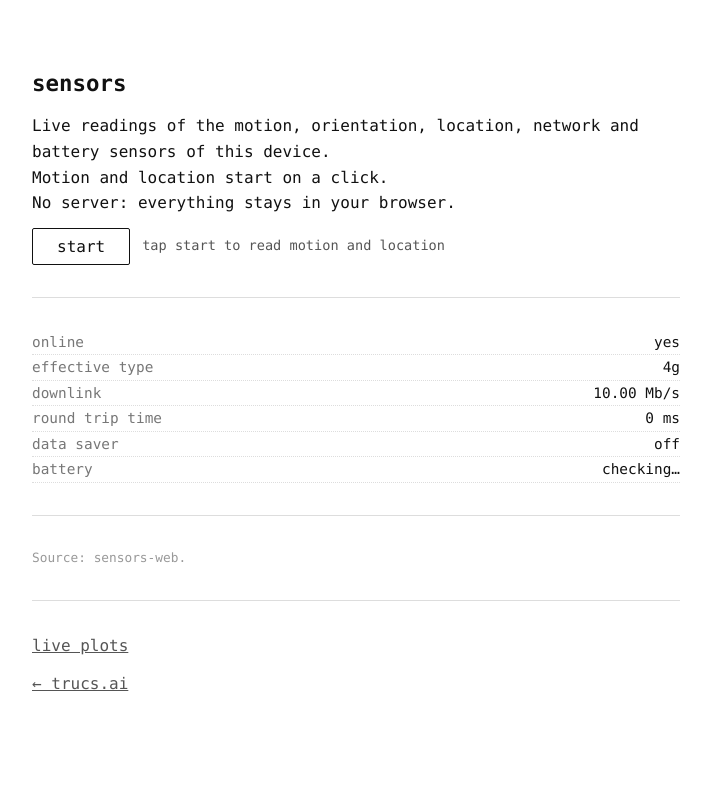
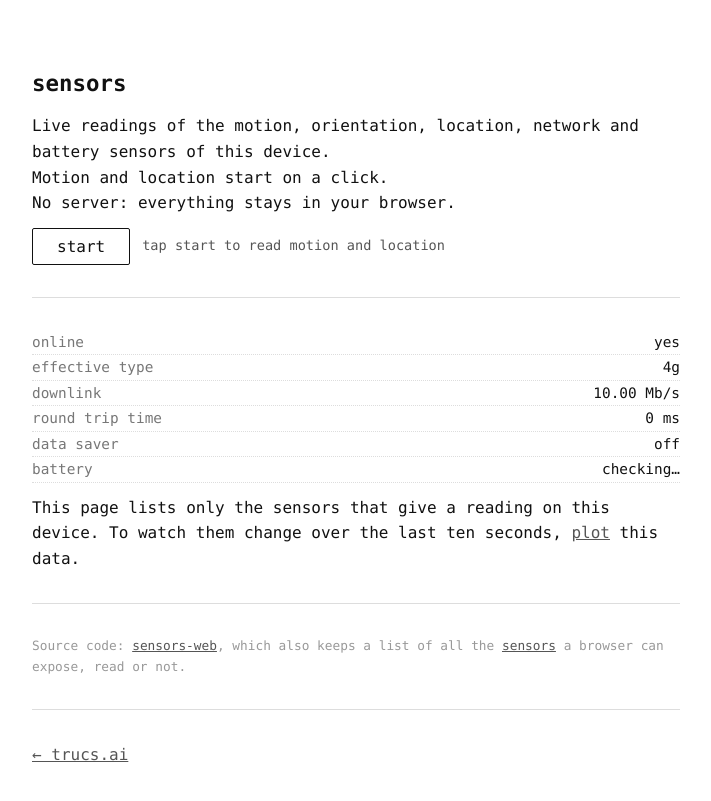
Before and after one commit to idle-intelligence/trucs.ai, a Jekyll site: the page sensors/index.html, which Jekyll copies as it is, in a window 1280 px wide. Shown: the top 801 px of the page, without its empty margins (284-995 px from the left). Built offline with Jekyll 4.4.1, drawn with Linux system fonts in a browser that asks for light colours.

Commit message:
sensors: 'plot this data' link with a line of explanation; plots page links back to the readings; source code and the full sensor list linked on both pages

```diff
--- a/sensors/index.html
+++ b/sensors/index.html
@@ -96,12 +96,18 @@
     <div id="network"></div>
     <div id="battery"></div>
 
+    <p>
+      This page lists only the sensors that give a reading on this device.
+      To watch them change over the last ten seconds, <a href="/sensors/plots/">plot</a> this data.
+    </p>
+
     <hr>
 
-    <p class="panel-desc">Source: sensors-web.</p>
+    <p class="panel-desc">
+      Source code: <a href="https://github.com/idle-intelligence/sensors-web">sensors-web</a>, which also keeps a list of all the <a href="https://idle-intelligence.github.io/sensors-web/">sensors</a> a browser can expose, read or not.
+    </p>
 
     <hr>
-    <p><a href="/sensors/plots/">live plots</a></p>
     <p><a href="/">← trucs.ai</a></p>
   </main>
 
```
Also changed, not shown: sensors/plots/index.html (+6 -2 lines).
